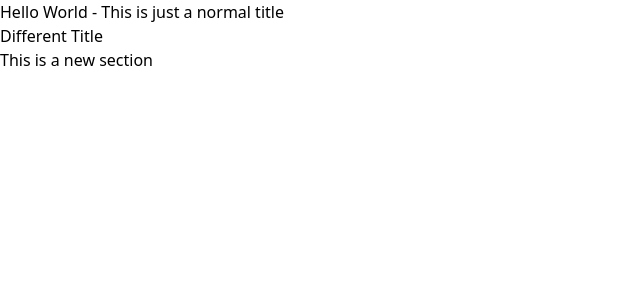
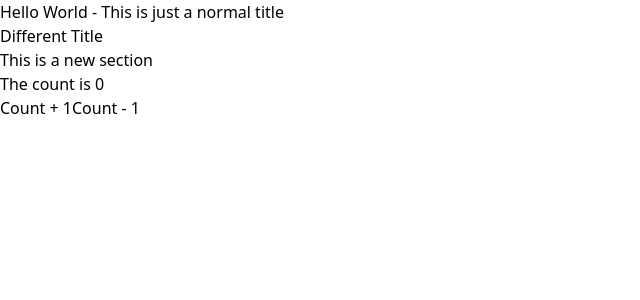
Before and after one commit to AnupamPoudel1/react-typescript, a React (Vite) app: page / in a window 1280 px wide. Shown: the top 300 px of the page, without its empty margins (0-640 px from the left). Built offline with nearby package versions, Linux system fonts and the light colour scheme.

Commit message:
props and passing props through states

```diff
--- a/src/App.tsx
+++ b/src/App.tsx
@@ -1,11 +1,17 @@
+import { useState } from "react"
 import Header from "./components/Header"
 import Section from "./components/Sections"
+import Counter from "./components/Counter"
 
 const App = () => {
+
+  const [count, setCount] = useState<number>(0);
+
   return (
     <div className="bg-black text-white h-screen">
       <Header title={"Hello World"} description={"This is just a normal title"} />
       <Section title="Different Title">This is a new section</Section>
+      <Counter setCount={setCount}>The count is {count}</Counter>
     </div>
   )
 }
--- /dev/null
+++ b/src/components/Counter.tsx
@@ -0,0 +1,24 @@
+import { ReactNode } from "react";
+
+type CounterProps = {
+    setCount: React.Dispatch<React.SetStateAction<number>>,
+    children: ReactNode,
+}
+
+const Counter = ({setCount, children}: CounterProps) => {
+    return (
+        <>
+            <h1>
+                {children}
+            </h1>
+            <button onClick={() => setCount(prev => prev +1)}>
+                Count + 1
+            </button>
+            <button onClick={() => setCount(prev => prev -1)}>
+                Count - 1
+            </button>
+        </>
+    );
+}
+
+export default Counter;
--- a/src/components/Sections.tsx
+++ b/src/components/Sections.tsx
@@ -1,4 +1,4 @@
-import React, { ReactNode } from "react";
+import { ReactNode } from "react";
 
 type SectionProps = {
     title?: string,
```
